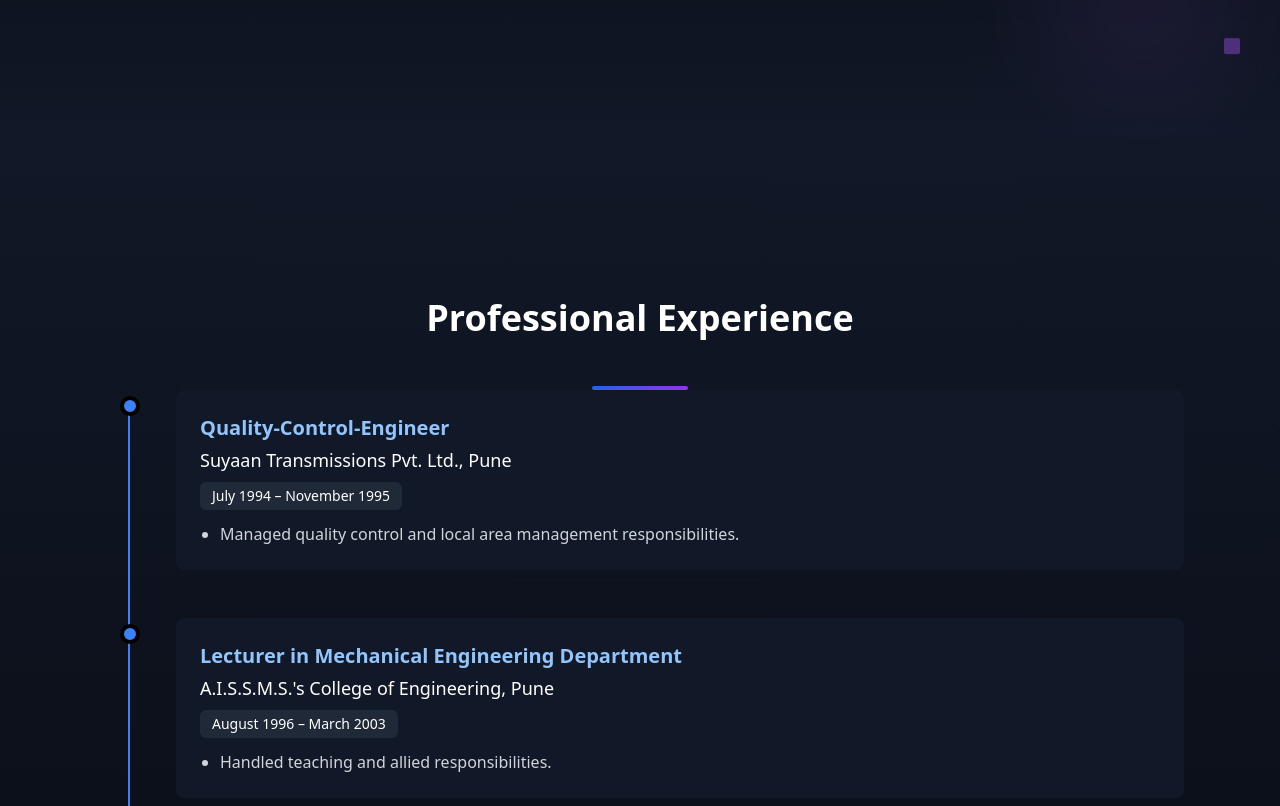
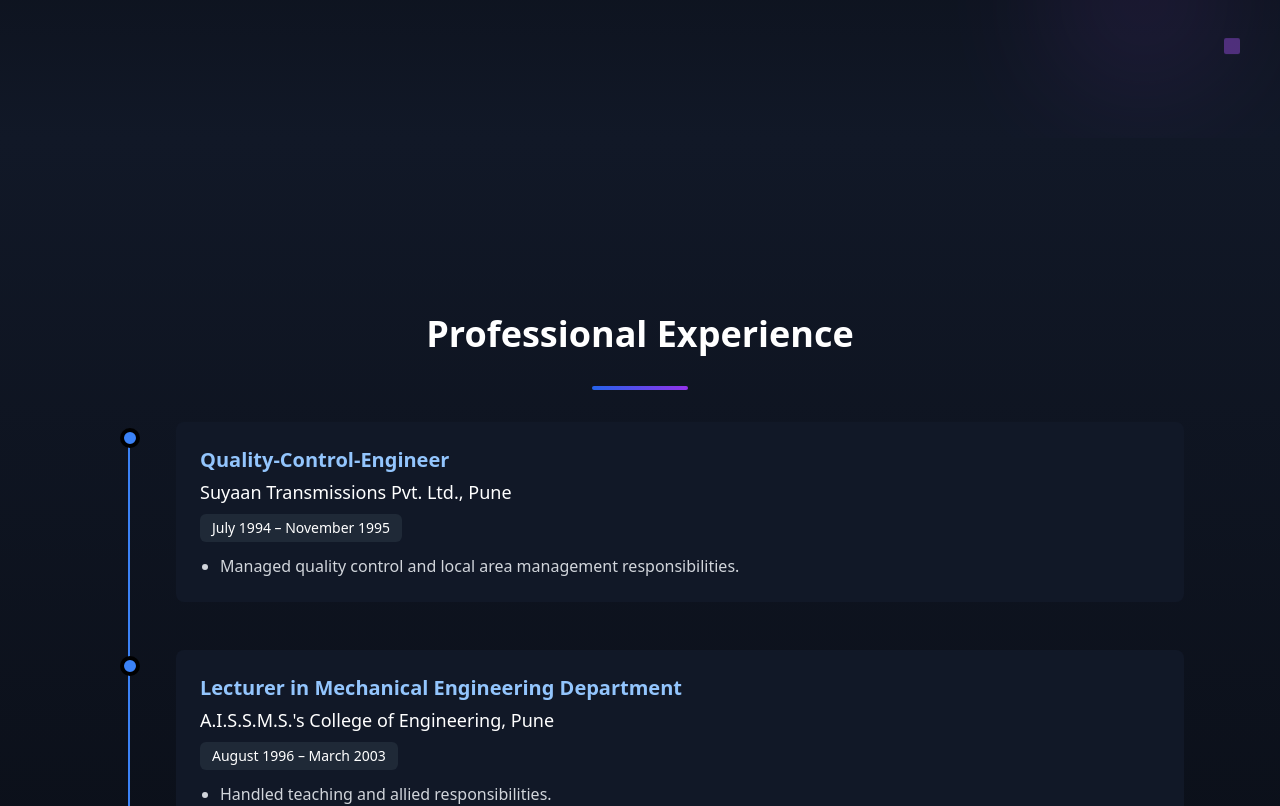
Before and after one commit to VirajBakshi1/Dr.S.S.Ohol, a React (Vite) app: page / in a window 1280 px wide. Shown: the part 662-1468 px from the top of the page. Built offline with nearby package versions, Linux system fonts and the light colour scheme.

Commit message:
first commit 1

```diff
--- a/src/components/Experience.jsx
+++ b/src/components/Experience.jsx
@@ -62,10 +62,10 @@ const ExperienceSection = () => {
   ];
 
   return (
-    <section className="py-20 bg-gradient-to-b from-gray-900 to-black text-white relative overflow-hidden">
+    <section className="py-24 bg-gradient-to-b from-gray-900 to-black text-white relative overflow-hidden">
       <div className="max-w-6xl mx-auto px-4 sm:px-6 lg:px-8 py-20">
-        <h2 className="text-4xl font-bold mb-12 text-center">Professional Experience</h2>
-        <div className="h-1 w-24 bg-gradient-to-r from-blue-600 to-purple-600 mx-auto rounded-full"></div>
+        <h2 className="text-4xl font-bold mb-8 text-center">Professional Experience</h2>
+        <div className="h-1 w-24 bg-gradient-to-r mb-8 from-blue-600 to-purple-600 mx-auto rounded-full"></div>
         <div className="relative">
           {/* Timeline line */}
           <div className="absolute left-8 top-6 bottom-0 w-0.5 bg-blue-500"></div>
```
